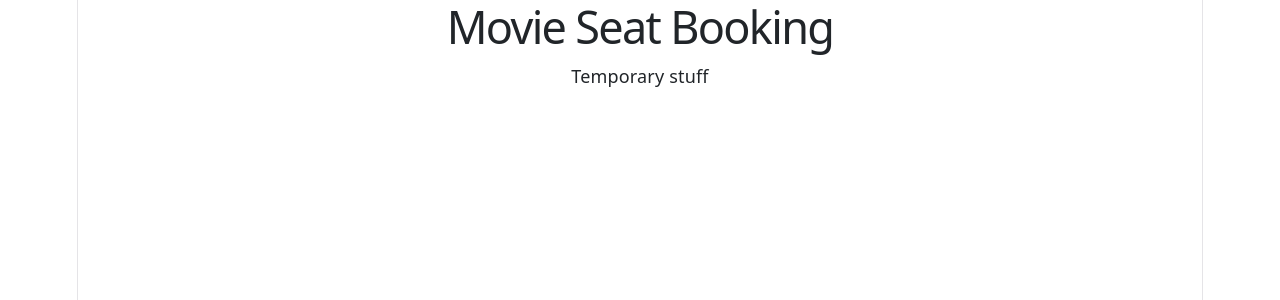
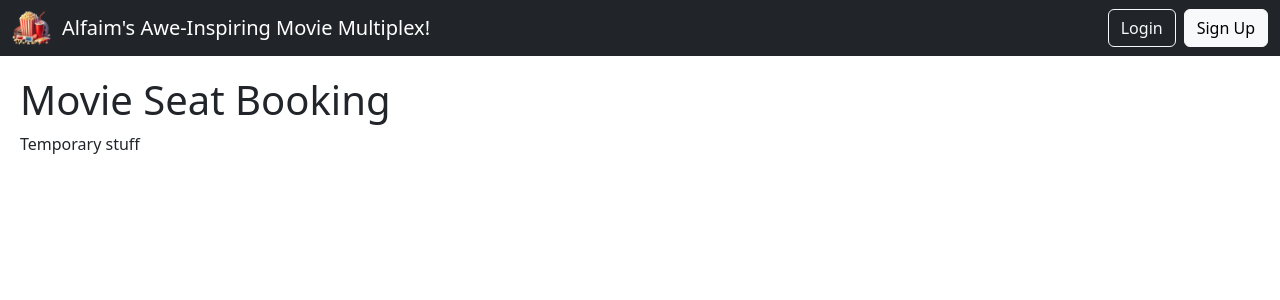
Before and after one commit to Rulfayem/movie-booking-app-fullstack-project, a React (Vite) app: page / in a window 1280 px wide. Shown: the top 300 px of the page. Built offline with nearby package versions, Linux system fonts and the light colour scheme.

Commit message:
added navbar and fixed some spacing index.css stuff

```diff
--- a/src/index.css
+++ b/src/index.css
@@ -1,111 +1,17 @@
-:root {
-  --text: #6b6375;
-  --text-h: #08060d;
-  --bg: #fff;
-  --border: #e5e4e7;
-  --code-bg: #f4f3ec;
-  --accent: #aa3bff;
-  --accent-bg: rgba(170, 59, 255, 0.1);
-  --accent-border: rgba(170, 59, 255, 0.5);
-  --social-bg: rgba(244, 243, 236, 0.5);
-  --shadow:
-    rgba(0, 0, 0, 0.1) 0 10px 15px -3px, rgba(0, 0, 0, 0.05) 0 4px 6px -2px;
-
-  --sans: system-ui, 'Segoe UI', Roboto, sans-serif;
-  --heading: system-ui, 'Segoe UI', Roboto, sans-serif;
-  --mono: ui-monospace, Consolas, monospace;
-
-  font: 18px/145% var(--sans);
-  letter-spacing: 0.18px;
-  color-scheme: light dark;
-  color: var(--text);
-  background: var(--bg);
-  font-synthesis: none;
-  text-rendering: optimizeLegibility;
-  -webkit-font-smoothing: antialiased;
-  -moz-osx-font-smoothing: grayscale;
-
-  @media (max-width: 1024px) {
-    font-size: 16px;
-  }
+/* reset everything */
+* {
+  margin: 0;
+  padding: 0;
+  box-sizing: border-box;
 }
 
-@media (prefers-color-scheme: dark) {
-  :root {
-    --text: #9ca3af;
-    --text-h: #f3f4f6;
-    --bg: #16171d;
-    --border: #2e303a;
-    --code-bg: #1f2028;
-    --accent: #c084fc;
-    --accent-bg: rgba(192, 132, 252, 0.15);
-    --accent-border: rgba(192, 132, 252, 0.5);
-    --social-bg: rgba(47, 48, 58, 0.5);
-    --shadow:
-      rgba(0, 0, 0, 0.4) 0 10px 15px -3px, rgba(0, 0, 0, 0.25) 0 4px 6px -2px;
-  }
-
-  #social .button-icon {
-    filter: invert(1) brightness(2);
-  }
-}
-
+/* make the app fullscreen */
 body {
   margin: 0;
 }
 
+/* containter thing to make app full WIDTH and HEIGHT */
 #root {
-  width: 1126px;
-  max-width: 100%;
-  margin: 0 auto;
-  text-align: center;
-  border-inline: 1px solid var(--border);
-  min-height: 100svh;
-  display: flex;
-  flex-direction: column;
-  box-sizing: border-box;
+  width: 100%;
+  min-height: 100vh;
 }
-
-h1,
-h2 {
-  font-family: var(--heading);
-  font-weight: 500;
-  color: var(--text-h);
-}
-
-h1 {
-  font-size: 56px;
-  letter-spacing: -1.68px;
-  margin: 32px 0;
-  @media (max-width: 1024px) {
-    font-size: 36px;
-    margin: 20px 0;
-  }
-}
-h2 {
-  font-size: 24px;
-  line-height: 118%;
-  letter-spacing: -0.24px;
-  margin: 0 0 8px;
-  @media (max-width: 1024px) {
-    font-size: 20px;
-  }
-}
-p {
-  margin: 0;
-}
-
-code,
-.counter {
-  font-family: var(--mono);
-  display: inline-flex;
-  border-radius: 4px;
-  color: var(--text-h);
-}
-
-code {
-  font-size: 15px;
-  line-height: 135%;
-  padding: 4px 8px;
-  background: var(--code-bg);
-}
--- a/src/pages/HomePage.jsx
+++ b/src/pages/HomePage.jsx
@@ -1,8 +1,40 @@
+import { Navbar, Container, Button } from "react-bootstrap";
+import logoImage from "../assets/movie-coding-logo.png";
+
 function HomePage() {
+    const siteLogo = logoImage;
+    const siteTitle = "Alfaim's Awe-Inspiring Movie Multiplex!";
+
     return (
         <div>
-            <h1>Movie Seat Booking</h1>
-            <p>Temporary stuff</p>
+            {/* navbar stuff */}
+            <Navbar bg="dark" variant="dark">
+                <Container fluid className="d-flex justify-content-between">
+                    <div className="d-flex align-items-center">
+                        <img
+                            src={siteLogo}
+                            alt="logo"
+                            style={{ width: "40px", marginRight: "10px" }}
+                        />
+                        <Navbar.Brand>{siteTitle}</Navbar.Brand>
+                    </div>
+                    <div>
+                        <Button variant="outline-light" className="me-2">
+                            Login
+                        </Button>
+                        <Button variant="light">
+                            Sign Up
+                        </Button>
+                    </div>
+
+                </Container>
+            </Navbar>
+
+            {/* main page content stuff */}
+            <div style={{ padding: "20px" }}>
+                <h1>Movie Seat Booking</h1>
+                <p>Temporary stuff</p>
+            </div>
         </div>
     );
 }
```
Also changed, not shown: src/assets/movie-coding-logo.png (added).
